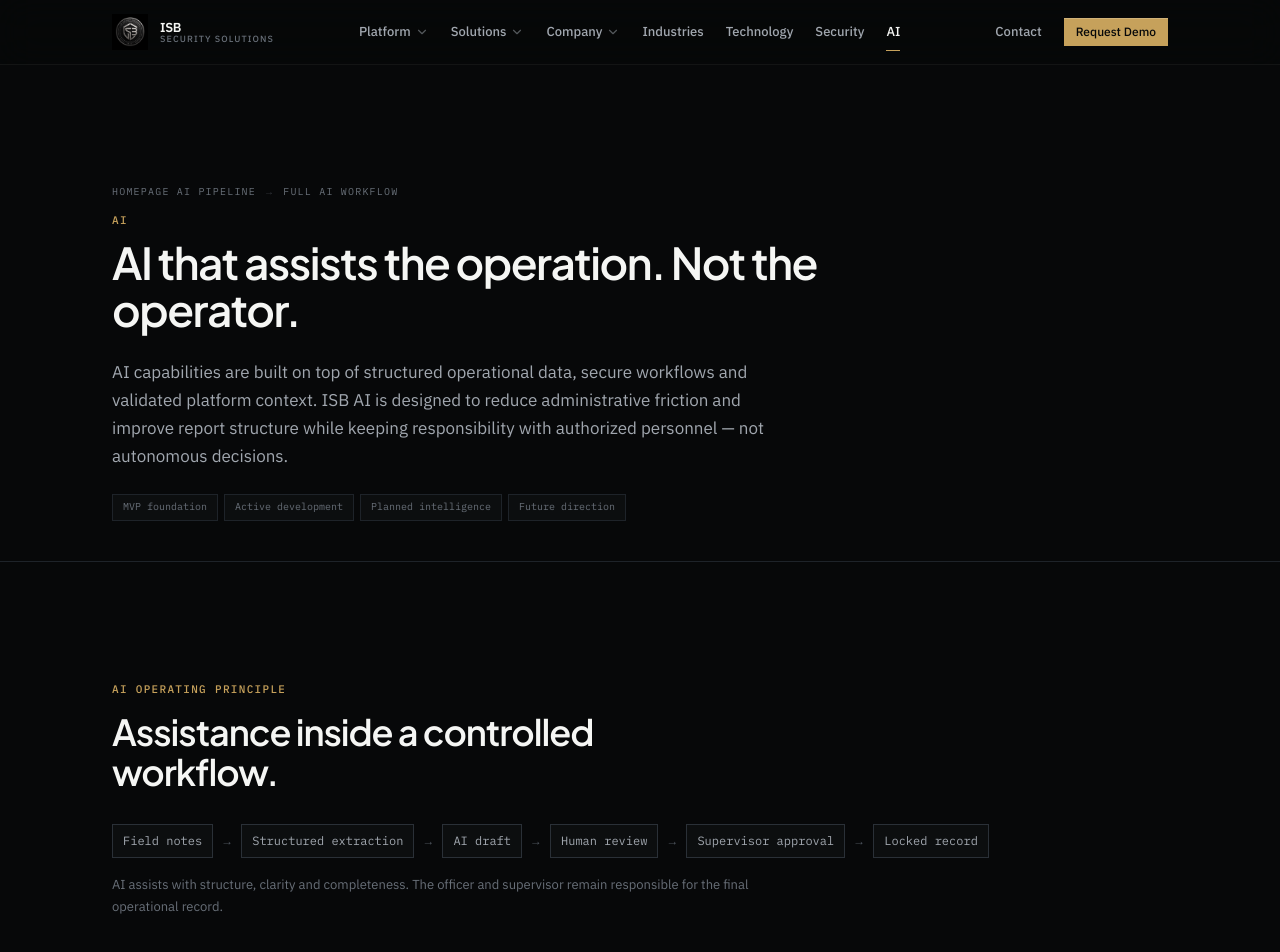
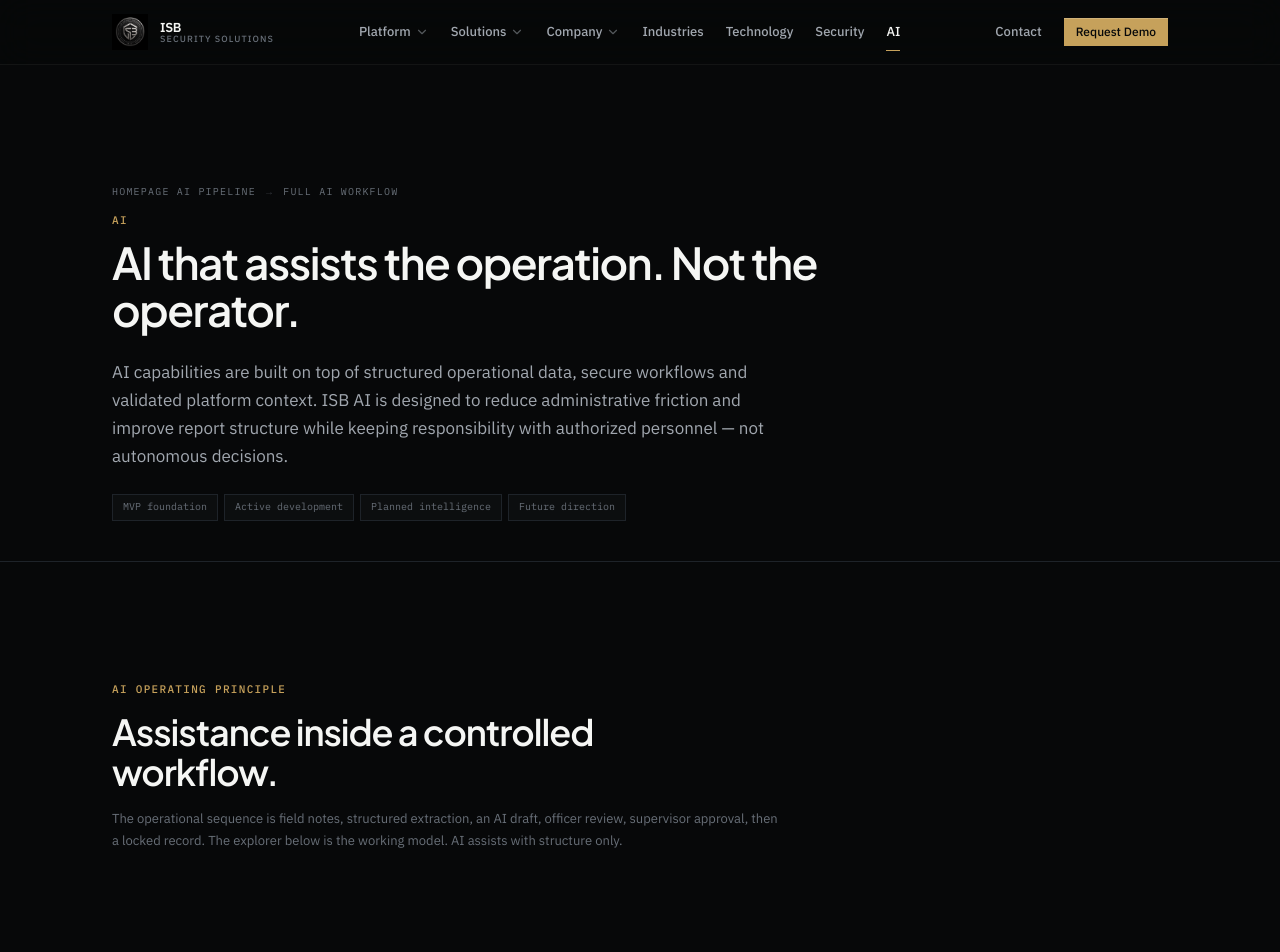
Before and after one commit to ISBFounder/ISB-Security-Website, a Next.js app: page /ai in a window 1280 px wide. Shown: the top 952 px of the page. Built offline with nearby package versions, Linux system fonts and the light colour scheme.

Commit message:
refine: make AIHumanWorkflow the dominant AI workflow

```diff
--- a/src/app/ai/page.tsx
+++ b/src/app/ai/page.tsx
@@ -79,19 +79,10 @@ export default function AIPage() {
             eyebrow="AI operating principle"
             title="Assistance inside a controlled workflow."
           />
-          <div className="mt-8 flex flex-wrap items-center gap-2 font-mono text-[12px] text-ink-secondary">
-            {["Field notes", "Structured extraction", "AI draft", "Human review", "Supervisor approval", "Locked record"].map(
-              (s, i) => (
-                <span key={s} className="flex items-center gap-2">
-                  {i > 0 && <span className="text-ink-faint" aria-hidden>→</span>}
-                  <span className="border border-border bg-surface/40 px-2.5 py-1.5">{s}</span>
-                </span>
-              )
-            )}
-          </div>
           <p className="mt-4 max-w-2xl text-[13px] text-ink-muted">
-            AI assists with structure, clarity and completeness. The officer and supervisor remain
-            responsible for the final operational record.
+            The operational sequence is field notes, structured extraction, an AI draft,
+            officer review, supervisor approval, then a locked record. The explorer below
+            is the working model. AI assists with structure only.
           </p>
         </div>
       </section>
```
